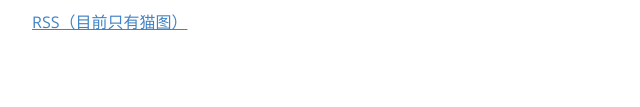
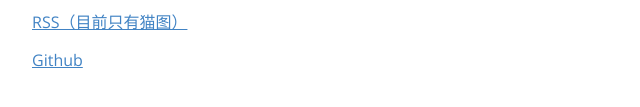
Before and after one commit to JimenezLi/JimenezLi.github.io, a plain HTML site: page index.html in a window 1280 px wide. Shown: the part 173-280 px from the top of the page, 208-848 px from the left. Drawn offline with nearby package versions, Linux system fonts and the light colour scheme.

Commit message:
Add Github link

```diff
--- a/index.html
+++ b/index.html
@@ -1469,6 +1469,7 @@
             <p><span>这是我（Jimenez Li）的个人主页。由于目前没有学习HTML+CSS，所以直接用的Typora转HTML功能。</span></p>
             <p><span>目前主页还没有内容，等有内容了我会更新上去。</span></p>
             <p><a href="./rss/feed.xml">RSS（目前只有猫图）</a></p>
+            <p><a href="https://github.com/JimenezLi">Github</a></p>
         </div>
     </div>
 </body>
```
